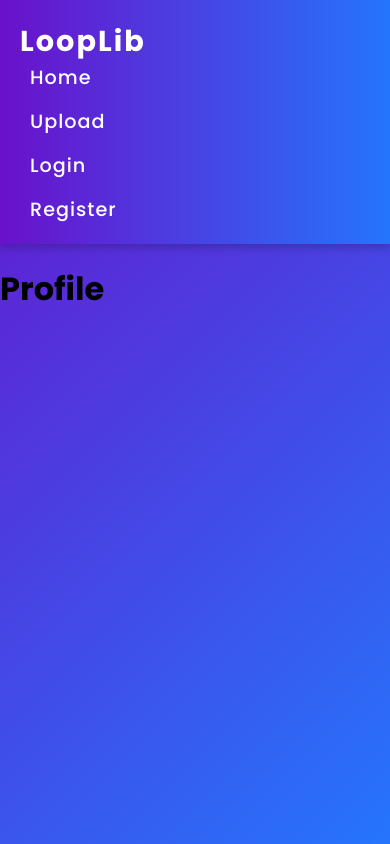
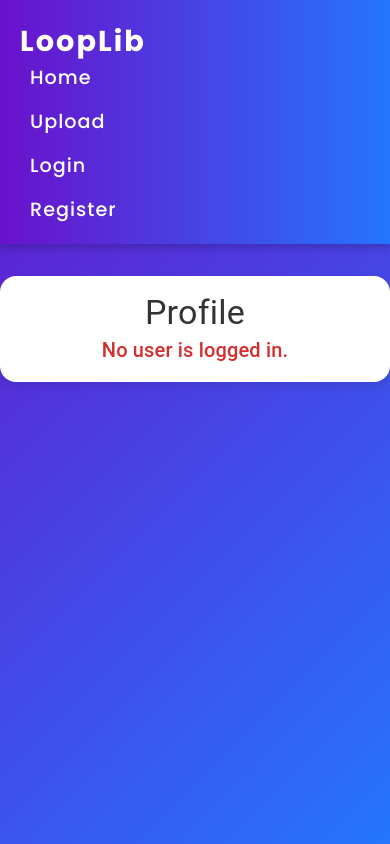
Before and after one commit to LoopLib/client, a React (Create React App) app in the folder music-tool/: page /profile in a window 390 px wide. Built offline with nearby package versions, Linux system fonts and the light colour scheme; no server answers.

Commit message:
Add user details to profile page

```diff
--- a/music-tool/src/profile/profile.css
+++ b/music-tool/src/profile/profile.css
@@ -0,0 +1,50 @@
+/* Container for the Profile component */
+.profile-container {
+    display: flex;
+    flex-direction: column;
+    align-items: center;
+    justify-content: center;
+    padding: 24px;
+    max-width: 600px;
+    margin: auto;
+    margin-top: 4rem;
+    background: white;
+    border-radius: 16px;
+    box-shadow: 0px 4px 8px rgba(0, 0, 0, 0.1);
+}
+
+/* Title Styling */
+.profile-title {
+    color: #333;
+    font-weight: bold;
+    margin-bottom: 24px;
+    font-size: 2rem;
+    text-align: center;
+}
+
+/* Paper styling for user details */
+.profile-paper {
+    padding: 16px;
+    width: 100%;
+    background: #f9f9f9;
+    border-radius: 8px;
+    box-shadow: 0px 2px 4px rgba(0, 0, 0, 0.1);
+    text-align: left;
+}
+
+.profile-paper h6 {
+    color: #555;
+    margin-bottom: 8px;
+}
+
+/* Responsive adjustments */
+@media (max-width: 768px) {
+    .profile-container {
+        padding: 16px;
+        margin-top: 2rem;
+    }
+
+    .profile-title {
+        font-size: 1.5rem;
+    }
+}
--- a/music-tool/src/profile/profile.js
+++ b/music-tool/src/profile/profile.js
@@ -1,9 +1,54 @@
+// Profile.js
+import React, { useEffect, useState } from "react";
+import { Box, Typography, Paper, CircularProgress } from "@mui/material";
+import { auth } from "../firebaseConfig"; // Import Firebase auth
+import { onAuthStateChanged } from "firebase/auth"; // Listen for auth state changes
+import "./profile.css"; // Import the shared styling
+
 const Profile = () => {
-  return (
-    <div>
-      <h1>Profile</h1>
-    </div>
-  );
-}
+    const [user, setUser] = useState(null); // State to store user info
+    const [loading, setLoading] = useState(true); // Loading state
+
+    useEffect(() => {
+        const unsubscribe = onAuthStateChanged(auth, (currentUser) => {
+            if (currentUser) {
+                setUser(currentUser);
+            } else {
+                setUser(null);
+            }
+            setLoading(false);
+        });
+
+        // Cleanup subscription on unmount
+        return () => unsubscribe();
+    }, []);
+
+    if (loading) {
+        return (
+            <Box className="profile-container">
+                <CircularProgress color="primary" />
+            </Box>
+        );
+    }
+
+    return (
+        <Box className="profile-container">
+            <Typography variant="h4" className="profile-title">
+                Profile
+            </Typography>
+            {user ? (
+                <Paper className="profile-paper">
+                    <Typography variant="h6">Name: {user.displayName || "N/A"}</Typography>
+                    <Typography variant="h6">Email: {user.email}</Typography>
+                    <Typography variant="h6">UID: {user.uid}</Typography>
+                </Paper>
+            ) : (
+                <Typography variant="h6" color="error">
+                    No user is logged in.
+                </Typography>
+            )}
+        </Box>
+    );
+};
 
 export default Profile;
```
